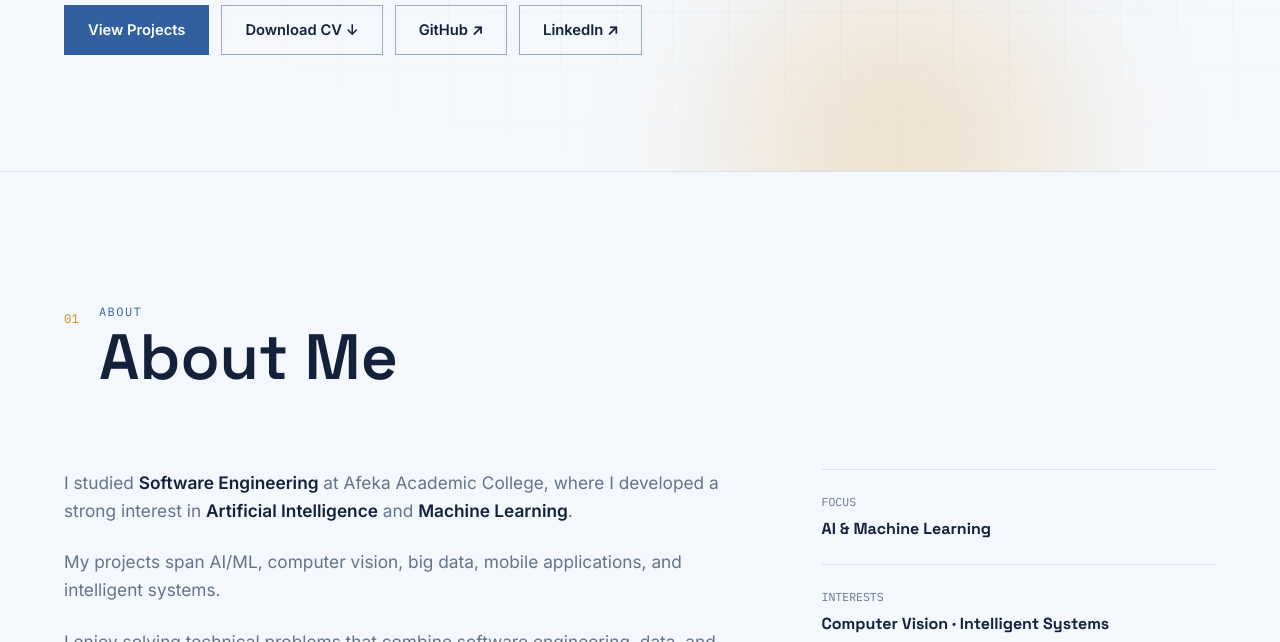
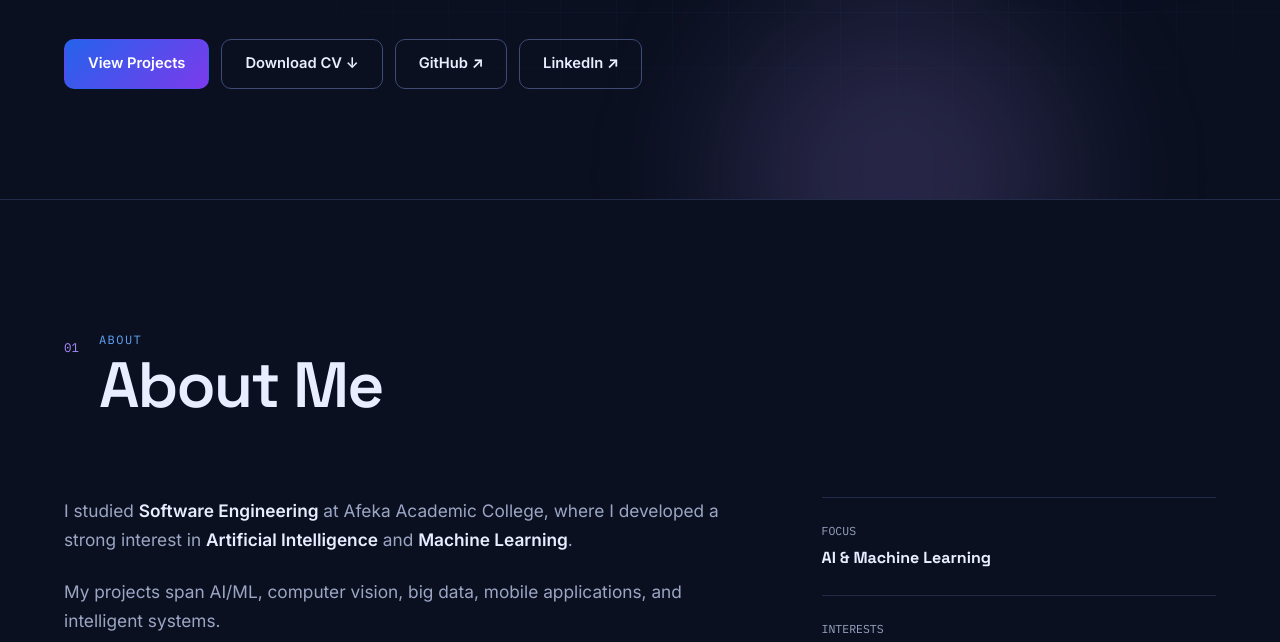
Before and after one commit to shahar-eliyahu/shahar-eliyahu.github.io, an Eleventy site: page src/index.njk in a window 1280 px wide. Shown: the part 628-1270 px from the top of the page. Built offline with nearby package versions, Linux system fonts and the light colour scheme; Eleventy itself is replaced by a stand-in of ours; files that its build step writes are made by us from their sources.

Commit message:
style: introduce dark tech design system

```diff
--- a/src/_includes/layouts/base.njk
+++ b/src/_includes/layouts/base.njk
@@ -4,6 +4,7 @@
 <head>
     <meta charset="UTF-8">
     <meta name="viewport" content="width=device-width, initial-scale=1.0">
+    <meta name="theme-color" content="#0b1020">
 
     <meta name="description" content="{{ description or site.description }}">
 
--- a/src/assets/css/base.css
+++ b/src/assets/css/base.css
@@ -21,13 +21,17 @@ body {
 
     overflow-x: hidden;
 
-    background: var(--color-bg);
+    background: var(--gradient-ambient), var(--color-bg);
+    background-repeat: no-repeat;
 
     color: var(--color-text);
 
     font-family: var(--font-body);
 
-    line-height: 1.6;
+    line-height: var(--leading-body);
+
+    -webkit-font-smoothing: antialiased;
+    -moz-osx-font-smoothing: grayscale;
 }
 
 ::selection {
@@ -45,7 +49,7 @@ button {
 
 a:focus-visible,
 button:focus-visible {
-    outline: 2px solid var(--color-accent);
+    outline: 2px solid var(--color-focus);
     outline-offset: 3px;
 }
 
@@ -99,7 +103,7 @@ button:focus-visible {
     width: 100%;
     height: 2px;
 
-    background: linear-gradient(90deg, var(--color-primary), var(--color-accent));
+    background: var(--gradient-accent-line);
 
     transform: scaleX(0);
     transform-origin: left;
@@ -137,19 +141,21 @@ button:focus-visible {
 
     place-items: center;
 
-    background: var(--color-text);
+    border-radius: var(--radius-sm);
 
-    color: var(--color-inverse-text);
+    background: var(--gradient-brand);
+
+    color: var(--color-on-primary);
 
     font-size: 0.8rem;
 
     letter-spacing: 0.02em;
 
-    transition: background 0.3s ease, transform 0.3s var(--ease-out);
+    transition: box-shadow 0.3s ease, transform 0.3s var(--ease-out);
 }
 
 .logo:hover .logo-mark {
-    background: var(--color-primary);
+    box-shadow: var(--shadow-primary);
 
     transform: rotate(-6deg);
 }
@@ -187,7 +193,7 @@ button:focus-visible {
     width: 100%;
     height: 2px;
 
-    background: var(--color-accent);
+    background: var(--gradient-accent-line);
 
     transform: scaleX(0);
     transform-origin: right;
@@ -197,7 +203,7 @@ button:focus-visible {
 
 .nav-links a:hover,
 .nav-links a.active {
-    color: var(--color-primary);
+    color: var(--color-text);
 }
 
 .nav-links a:hover::after,
@@ -238,6 +244,7 @@ button:focus-visible {
     justify-content: center;
 
     border: 1px solid var(--color-border-control);
+    border-radius: var(--radius-md);
 
     background: transparent;
 
@@ -264,13 +271,15 @@ button:focus-visible {
 
     border-color: var(--color-primary);
 
-    color: var(--color-primary);
+    background: color-mix(in srgb, var(--color-primary) 8%, transparent);
+
+    color: var(--color-text);
 }
 
 .button.primary {
-    border-color: var(--color-primary);
+    border-color: transparent;
 
-    background: var(--color-primary);
+    background: var(--gradient-brand);
 
     color: var(--color-on-primary);
 }
@@ -297,7 +306,9 @@ button:focus-visible {
 }
 
 .button.primary:hover {
-    background: var(--color-primary-hover);
+    border-color: transparent;
+
+    background: var(--gradient-brand);
 
     color: var(--color-on-primary);
 
@@ -342,13 +353,13 @@ button:focus-visible {
 .section-title p {
     margin: 0 0 4px;
 
-    color: var(--color-primary);
+    color: var(--color-link);
 
     font-family: var(--font-mono);
 
     font-size: 0.75rem;
 
-    letter-spacing: 0.12em;
+    letter-spacing: var(--tracking-label);
 }
 
 .section-title h2 {
@@ -356,11 +367,13 @@ button:focus-visible {
 
     font-family: var(--font-display);
 
-    font-size: clamp(2.5rem, 5vw, 4rem);
+    font-size: var(--text-h2);
 
     font-weight: 600;
 
     line-height: 1;
+
+    letter-spacing: var(--tracking-tight);
 }
 
 
@@ -419,6 +432,8 @@ button:focus-visible {
         border-bottom: 1px solid var(--color-border);
 
         background: var(--color-bg);
+
+        box-shadow: var(--shadow-nav);
     }
 
     .nav-links.open {
--- a/src/assets/css/sections.css
+++ b/src/assets/css/sections.css
@@ -104,7 +104,9 @@
 }
 
 .hero-label {
-    display: inline-flex;
+    display: flex;
+
+    width: fit-content;
 
     gap: 10px;
 
@@ -115,6 +117,7 @@
     align-items: center;
 
     border: 1px solid color-mix(in srgb, var(--color-accent) 35%, transparent);
+    border-radius: var(--radius-pill);
 
     background: color-mix(in srgb, var(--color-surface) 60%, transparent);
 
@@ -153,7 +156,7 @@
 
     font-family: var(--font-display);
 
-    font-size: clamp(4rem, 9vw, 8.5rem);
+    font-size: var(--text-h1);
 
     font-weight: 600;
 
@@ -293,7 +296,7 @@
 
     color: var(--color-text-muted);
 
-    font-size: 1.08rem;
+    font-size: var(--text-lg);
 }
 
 .about-main p + p {
@@ -405,6 +408,7 @@
     overflow: hidden;
 
     border: 1px solid var(--color-border);
+    border-radius: var(--radius-lg);
 
     background: var(--color-surface);
 
@@ -553,11 +557,13 @@
 
     font-family: var(--font-display);
 
-    font-size: clamp(2rem, 4vw, 3rem);
+    font-size: var(--text-h3);
 
     font-weight: 600;
 
     line-height: 1.08;
+
+    letter-spacing: var(--tracking-tight);
 }
 
 .project-description {
@@ -582,6 +588,7 @@
     padding: 6px 10px;
 
     border: 1px solid var(--color-border);
+    border-radius: var(--radius-sm);
 
     background: var(--color-surface);
 
@@ -605,7 +612,7 @@
 
     margin-top: 32px;
 
-    color: var(--color-primary);
+    color: var(--color-link);
 
     font-weight: 600;
 
@@ -625,7 +632,7 @@
 }
 
 .project-link:hover {
-    border-color: var(--color-primary);
+    border-color: var(--color-link);
 }
 
 .project-link:hover span {
@@ -651,6 +658,7 @@
     overflow: hidden;
 
     border: 1px solid var(--color-border);
+    border-radius: var(--radius-lg);
 
     background: var(--color-surface);
 
@@ -708,6 +716,8 @@
 .skill-category span {
     padding: 7px 11px;
 
+    border-radius: var(--radius-sm);
+
     background: var(--color-bg);
 
     border: 1px solid var(--color-border);
@@ -726,6 +736,8 @@
     padding: 140px 0;
 
     overflow: hidden;
+
+    border-top: 1px solid var(--color-inverse-divider);
 
     background: var(--color-inverse-bg);
 
@@ -805,6 +817,8 @@
     line-height: 0.98;
 
     letter-spacing: -0.04em;
+
+    text-wrap: balance;
 }
 
 .contact-content > p:not(.contact-label) {
@@ -834,7 +848,7 @@
 }
 
 .button.light:hover {
-    color: var(--color-primary);
+    color: var(--color-primary-deep);
 
     box-shadow: var(--shadow-inverse);
 }
@@ -965,7 +979,10 @@ footer {
 
         margin-bottom: 48px;
 
+        overflow: hidden;
+
         border: 1px solid var(--color-border);
+        border-radius: var(--radius-lg);
 
         background: var(--color-surface);
 
@@ -980,6 +997,7 @@ footer {
 
         border: 0;
         border-bottom: 1px solid var(--color-border);
+        border-radius: 0;
 
         box-shadow: none;
     }
--- a/src/assets/css/tokens.css
+++ b/src/assets/css/tokens.css
@@ -1,9 +1,9 @@
 /*
- * DESIGN TOKENS
+ * DESIGN TOKENS: Dark Tech theme
  *
- * The single source of truth for colors, fonts, shadows and motion.
- * Components only reference the semantic tokens (section 2+), never the
- * palette directly, so a new theme only needs to remap section 2.
+ * The single source of truth for colors, type, spacing, radii, shadows
+ * and motion. Components only reference the semantic tokens (section 2+),
+ * never the palette directly, so a new theme only needs to remap section 2.
  *
  * Transparent variants are derived in place with
  *     color-mix(in srgb, var(--token) N%, transparent)
@@ -12,96 +12,131 @@
 
 :root {
 
+    color-scheme: dark;
+
+
     /* 1. PALETTE */
 
     --palette-white: #ffffff;
     --palette-black: #000000;
 
-    --palette-slate-50: #f4f7fb;
-    --palette-slate-100: #eef3f9;
-    --palette-slate-200: #d9e2ee;
-    --palette-slate-300: #b9c8db;
-    --palette-slate-400: #9aabc0;
-    --palette-slate-500: #64748b;
+    /* Navy scale (backgrounds, surfaces, borders) */
+    --palette-navy-1000: #070b16;
+    --palette-navy-950: #0b1020;
+    --palette-navy-900: #0e1428;
+    --palette-navy-850: #111930;
+    --palette-navy-800: #141d35;
+    --palette-navy-750: #1a2442;
+    --palette-navy-700: #222c4a;
+    --palette-navy-600: #2e3a5f;
+    --palette-navy-500: #3d4b75;
 
-    --palette-navy-900: #121d32;
-    --palette-navy-800: #13213b;
-    --palette-navy-700: #26344c;
-    --palette-navy-400: #69768a;
-    --palette-navy-300: #9daabc;
-    --palette-navy-200: #b4c0d0;
+    /* Cool grays (text) */
+    --palette-gray-50: #e8eeff;
+    --palette-gray-300: #b4bfda;
+    --palette-gray-400: #9aa6c4;
+    --palette-gray-500: #7d89a8;
 
-    --palette-blue-800: #234c83;
-    --palette-blue-700: #315f9f;
-    --palette-blue-500: #4a7fd0;
-    --palette-blue-300: #9cb9dc;
-    --palette-blue-50: #e8f0fb;
+    /* Blue */
+    --palette-blue-300: #93c5fd;
+    --palette-blue-400: #60a5fa;
+    --palette-blue-500: #3b82f6;
+    --palette-blue-600: #2563eb;
+    --palette-blue-700: #1d4ed8;
+    --palette-blue-950: #1d2c55;
 
-    --palette-orange-500: #d68b16;
+    /* Violet */
+    --palette-violet-300: #c4b5fd;
+    --palette-violet-400: #a78bfa;
+    --palette-violet-500: #8b5cf6;
+    --palette-violet-600: #7c3aed;
 
 
-    /* 2. SEMANTIC COLORS (light theme) */
+    /* 2. SEMANTIC COLORS */
 
-    --color-bg: var(--palette-slate-50);
-    --color-bg-alt: var(--palette-slate-100);
-    --color-surface: var(--palette-white);
+    /* Backgrounds & surfaces */
+    --color-bg: var(--palette-navy-950);
+    --color-bg-alt: var(--palette-navy-900);
+    --color-surface: var(--palette-navy-800);
+    --color-surface-raised: var(--palette-navy-750);
 
-    --color-text: var(--palette-navy-800);
-    --color-text-muted: var(--palette-slate-500);
+    /* Text */
+    --color-text: var(--palette-gray-50);
+    --color-text-muted: var(--palette-gray-400);
+    --color-text-subtle: var(--palette-gray-500);
 
-    --color-primary: var(--palette-blue-700);
-    --color-primary-hover: var(--palette-blue-800);
-    --color-primary-bright: var(--palette-blue-500);
-    --color-primary-soft: var(--palette-blue-50);
+    /* Primary (blue): fills, lines, glows */
+    --color-primary: var(--palette-blue-500);
+    --color-primary-hover: var(--palette-blue-400);
+    --color-primary-bright: var(--palette-blue-400);
+    --color-primary-deep: var(--palette-blue-700);
+    --color-primary-soft: var(--palette-blue-950);
     --color-on-primary: var(--palette-white);
 
-    --color-accent: var(--palette-orange-500);
-    --color-on-accent: var(--palette-navy-900);
+    /* Text links and interactive text on dark backgrounds */
+    --color-link: var(--palette-blue-400);
 
-    --color-border: var(--palette-slate-200);
-    --color-border-strong: var(--palette-slate-300);
-    --color-border-control: var(--palette-slate-400);
+    /* Secondary accent (violet): markers, labels, detection boxes */
+    --color-accent: var(--palette-violet-400);
+    --color-accent-strong: var(--palette-violet-500);
+    --color-on-accent: var(--palette-navy-950);
 
-    --color-shadow: var(--palette-navy-800);
+    /* Lines */
+    --color-border: var(--palette-navy-700);
+    --color-border-strong: var(--palette-navy-600);
+    --color-border-control: var(--palette-navy-500);
+
+    --color-focus: var(--palette-blue-300);
+
+    --color-shadow: var(--palette-black);
     --color-highlight: var(--palette-white);
 
-    /* Dark ("inverse") areas: contact, footer, logo mark */
-    --color-inverse-bg: var(--palette-navy-900);
-    --color-inverse-text: var(--palette-white);
-    --color-inverse-text-muted: var(--palette-navy-200);
-    --color-inverse-text-subtle: var(--palette-navy-300);
+    /* Deepest areas: contact, footer */
+    --color-inverse-bg: var(--palette-navy-1000);
+    --color-inverse-text: var(--palette-gray-50);
+    --color-inverse-text-muted: var(--palette-gray-300);
+    --color-inverse-text-subtle: var(--palette-gray-400);
     --color-inverse-label: var(--palette-blue-300);
-    --color-inverse-border: var(--palette-navy-400);
-    --color-inverse-divider: var(--palette-navy-700);
+    --color-inverse-border: var(--palette-navy-500);
+    --color-inverse-divider: var(--palette-navy-800);
     --color-inverse-shadow: var(--palette-black);
+
+    /* Gradients */
+    --gradient-brand: linear-gradient(135deg, var(--palette-blue-600), var(--palette-violet-600));
+    --gradient-accent-line: linear-gradient(90deg, var(--color-primary), var(--color-accent-strong));
+    --gradient-ambient:
+        radial-gradient(1100px 620px at 88% -8%, color-mix(in srgb, var(--color-primary) 9%, transparent), transparent 70%),
+        radial-gradient(900px 560px at -12% 34%, color-mix(in srgb, var(--color-accent-strong) 6%, transparent), transparent 70%);
 
 
     /* 3. PROJECT ILLUSTRATIONS
      * Scene-specific colors used only by the animated project visuals. */
 
-    --viz-light: var(--palette-white);
+    --viz-light: var(--palette-gray-50);
+    --viz-card: var(--palette-navy-800);
+    --viz-chip: var(--palette-navy-750);
 
-    --viz-dark-bg: #111d31;
-    --viz-dark-label: #b8c8dc;
+    --viz-dark-bg: #0d1630;
+    --viz-dark-label: var(--palette-gray-400);
 
-    --viz-vision-bg-end: #24446f;
+    --viz-vision-bg-end: #1a2f5c;
 
-    --viz-data-bg-start: #f9fbfe;
-    --viz-data-bg-end: #dfeaf8;
+    --viz-data-bg-start: #111a32;
+    --viz-data-bg-end: #182647;
 
-    --viz-carkeep-bg-end: #e5edf6;
+    --viz-carkeep-bg-end: #18233f;
 
-    --viz-pacman-bg-end: #1d3557;
-    --viz-pacman-ghost: #e0283a;
-    --viz-pacman-ghost-edge: var(--palette-navy-900);
+    --viz-pacman-bg-end: #18284d;
+    --viz-pacman-ghost: #f0475b;
+    --viz-pacman-ghost-edge: var(--palette-navy-950);
 
-    --viz-battle-bg-start: #f3efe2;
-    --viz-battle-bg-end: #e6e0cc;
-    --viz-battle-rock: #8a8d96;
-    --viz-battle-tree: #4f8a58;
-    --viz-battle-blast: #e8781e;
-    --viz-battle-blast-edge: #d9481c;
-    --viz-battle-team-b: #e8741f;
+    --viz-battle-bg-start: #1a2236;
+    --viz-battle-bg-end: #232b3f;
+    --viz-battle-rock: #4b5574;
+    --viz-battle-tree: #3f7d5a;
+    --viz-battle-blast: #f08a3c;
+    --viz-battle-blast-edge: #f26b3a;
+    --viz-battle-team-b: #f08a3c;
     --viz-battle-commander: #f2c94c;
 
 
@@ -111,21 +146,61 @@
     --font-display: "Space Grotesk", sans-serif;
     --font-mono: "IBM Plex Mono", monospace;
 
+    --text-xs: 0.72rem;
+    --text-sm: 0.875rem;
+    --text-base: 1rem;
+    --text-lg: 1.08rem;
 
-    /* 5. SHADOWS */
+    --text-h1: clamp(4rem, 9vw, 8.5rem);
+    --text-h2: clamp(2.5rem, 5vw, 4rem);
+    --text-h3: clamp(2rem, 4vw, 3rem);
 
-    --shadow-nav: 0 10px 30px color-mix(in srgb, var(--color-shadow) 6%, transparent);
-    --shadow-card: 0 25px 60px color-mix(in srgb, var(--color-shadow) 7%, transparent);
-    --shadow-card-hover: 0 35px 80px color-mix(in srgb, var(--color-shadow) 14%, transparent);
-    --shadow-card-stacked: 0 20px 50px color-mix(in srgb, var(--color-shadow) 7%, transparent);
-    --shadow-primary: 0 14px 30px color-mix(in srgb, var(--color-primary) 32%, transparent);
-    --shadow-inverse: 0 14px 30px color-mix(in srgb, var(--color-inverse-shadow) 30%, transparent);
+    --leading-tight: 1.05;
+    --leading-body: 1.65;
+
+    --tracking-tight: -0.03em;
+    --tracking-label: 0.12em;
 
 
-    /* 6. LAYOUT & MOTION */
+    /* 5. SPACING */
+
+    --space-1: 4px;
+    --space-2: 8px;
+    --space-3: 12px;
+    --space-4: 16px;
+    --space-5: 24px;
+    --space-6: 32px;
+    --space-7: 48px;
+    --space-8: 80px;
+    --space-9: 130px;
+
+
+    /* 6. RADII */
+
+    --radius-sm: 6px;
+    --radius-md: 10px;
+    --radius-lg: 16px;
+    --radius-pill: 999px;
+
+
+    /* 7. SHADOWS */
+
+    --shadow-nav: 0 10px 30px color-mix(in srgb, var(--color-shadow) 35%, transparent);
+    --shadow-card: 0 25px 60px color-mix(in srgb, var(--color-shadow) 35%, transparent);
+    --shadow-card-hover:
+        0 35px 80px color-mix(in srgb, var(--color-shadow) 45%, transparent),
+        0 0 0 1px color-mix(in srgb, var(--color-primary) 22%, transparent);
+    --shadow-card-stacked: 0 20px 50px color-mix(in srgb, var(--color-shadow) 35%, transparent);
+    --shadow-primary: 0 12px 32px color-mix(in srgb, var(--color-primary) 35%, transparent);
+    --shadow-inverse: 0 14px 30px color-mix(in srgb, var(--color-inverse-shadow) 40%, transparent);
+
+
+    /* 8. LAYOUT & MOTION */
 
     --max-width: 1180px;
     --nav-height: 80px;
 
     --ease-out: cubic-bezier(0.22, 1, 0.36, 1);
+    --duration-fast: 0.2s;
+    --duration-base: 0.35s;
 }
```
Also changed, not shown: CLAUDE.md (+39 -10 lines), src/assets/css/visuals.css (+11 -7 lines).
